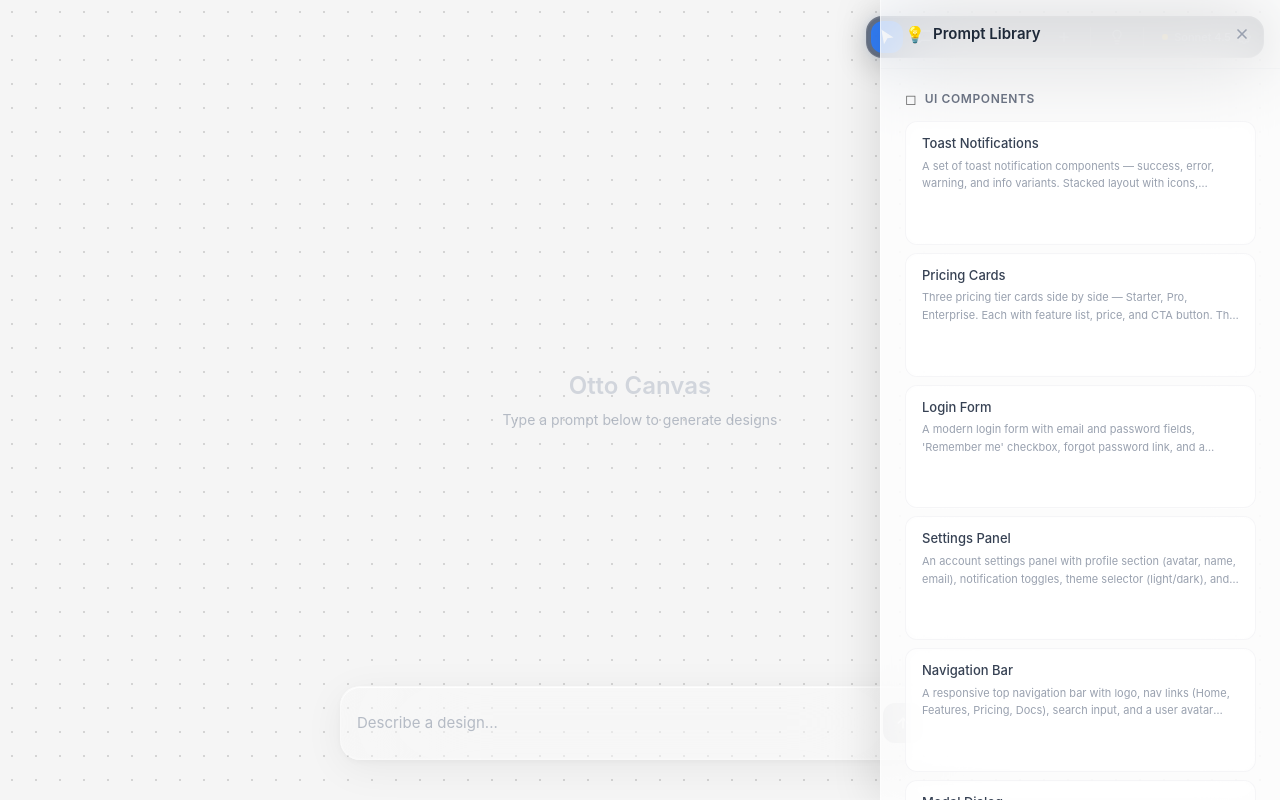
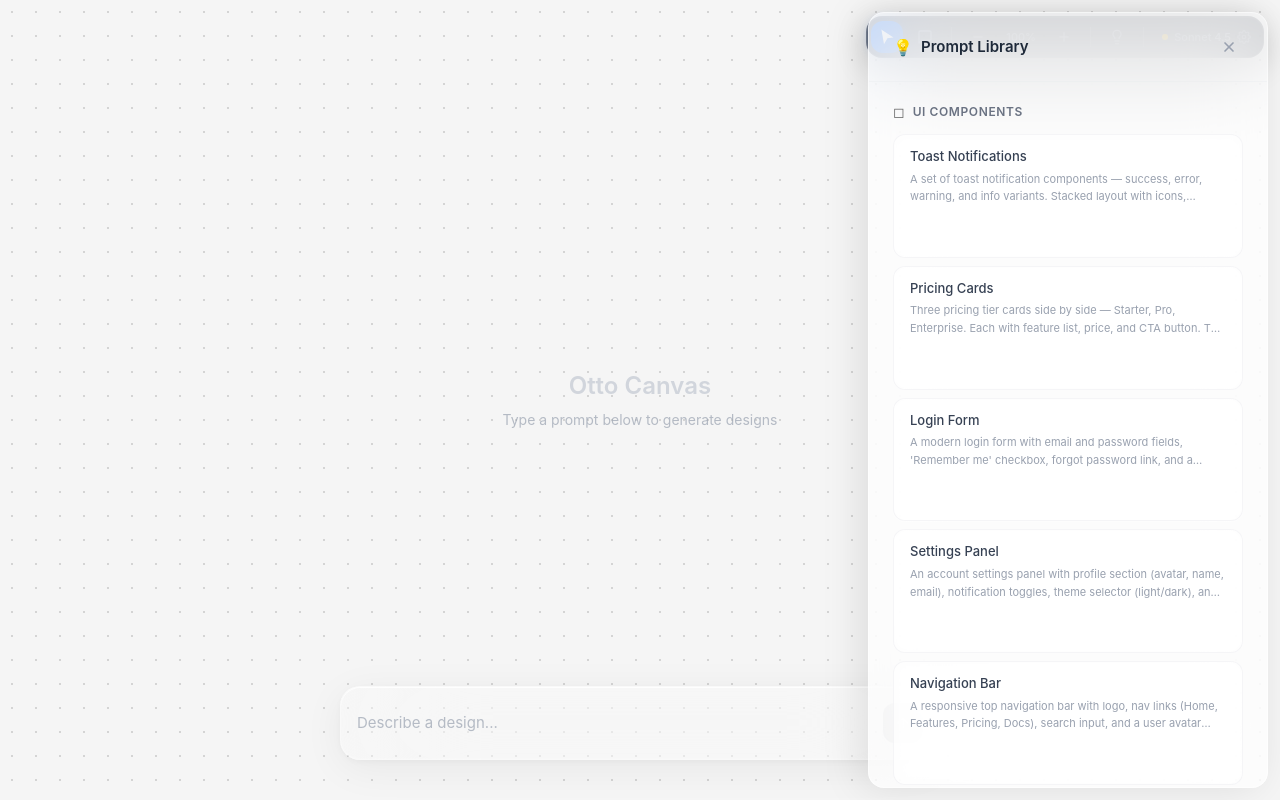
Before and after one commit to dylanfeltus/otto-canvas, a Next.js app: page / in a window 1280 px wide. Both pictures are taken after a click on the button 1117 px from the left and 37 px from the top of the page. Built offline with nearby package versions, Linux system fonts and the light colour scheme.

Commit message:
Prompt library: offset from window edges, rounded-2xl

```diff
--- a/src/components/prompt-library.tsx
+++ b/src/components/prompt-library.tsx
@@ -70,7 +70,7 @@ export function PromptLibrary({ open, onClose, onUsePrompt }: PromptLibraryProps
       <div className="fixed inset-0 z-40" onClick={onClose} />
 
       {/* Slide-out panel */}
-      <div className="fixed top-0 right-0 bottom-0 z-50 w-[400px] max-w-[85vw] bg-white/70 backdrop-blur-2xl border-l border-white/50 shadow-[-8px_0_40px_rgba(0,0,0,0.1)] flex flex-col">
+      <div className="fixed top-3 right-3 bottom-3 z-50 w-[400px] max-w-[85vw] bg-white/70 backdrop-blur-2xl border border-white/50 rounded-2xl shadow-[-8px_0_40px_rgba(0,0,0,0.1)] flex flex-col overflow-hidden">
         {/* Header */}
         <div className="flex items-center justify-between px-6 py-5 border-b border-gray-200/30 shrink-0">
           <div className="flex items-center gap-2">
```
